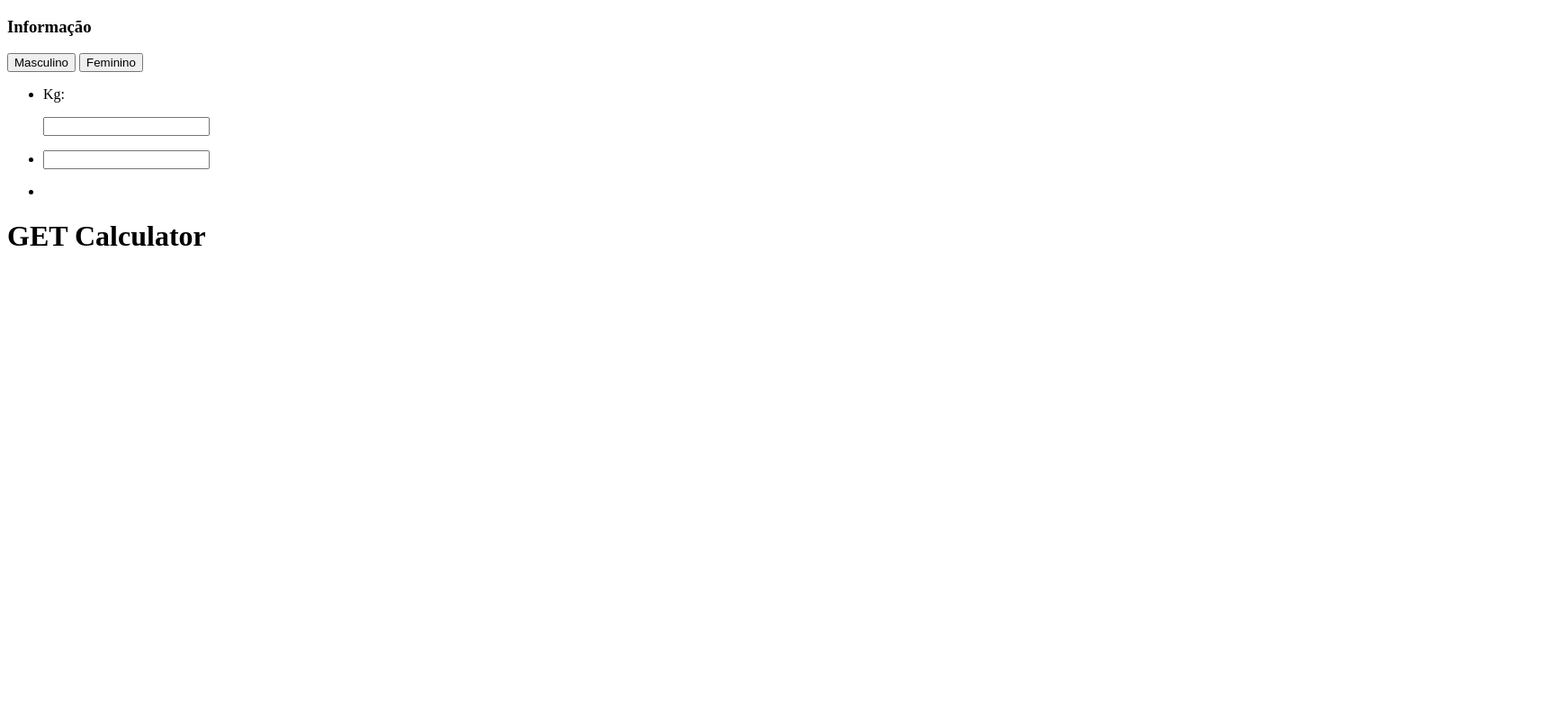
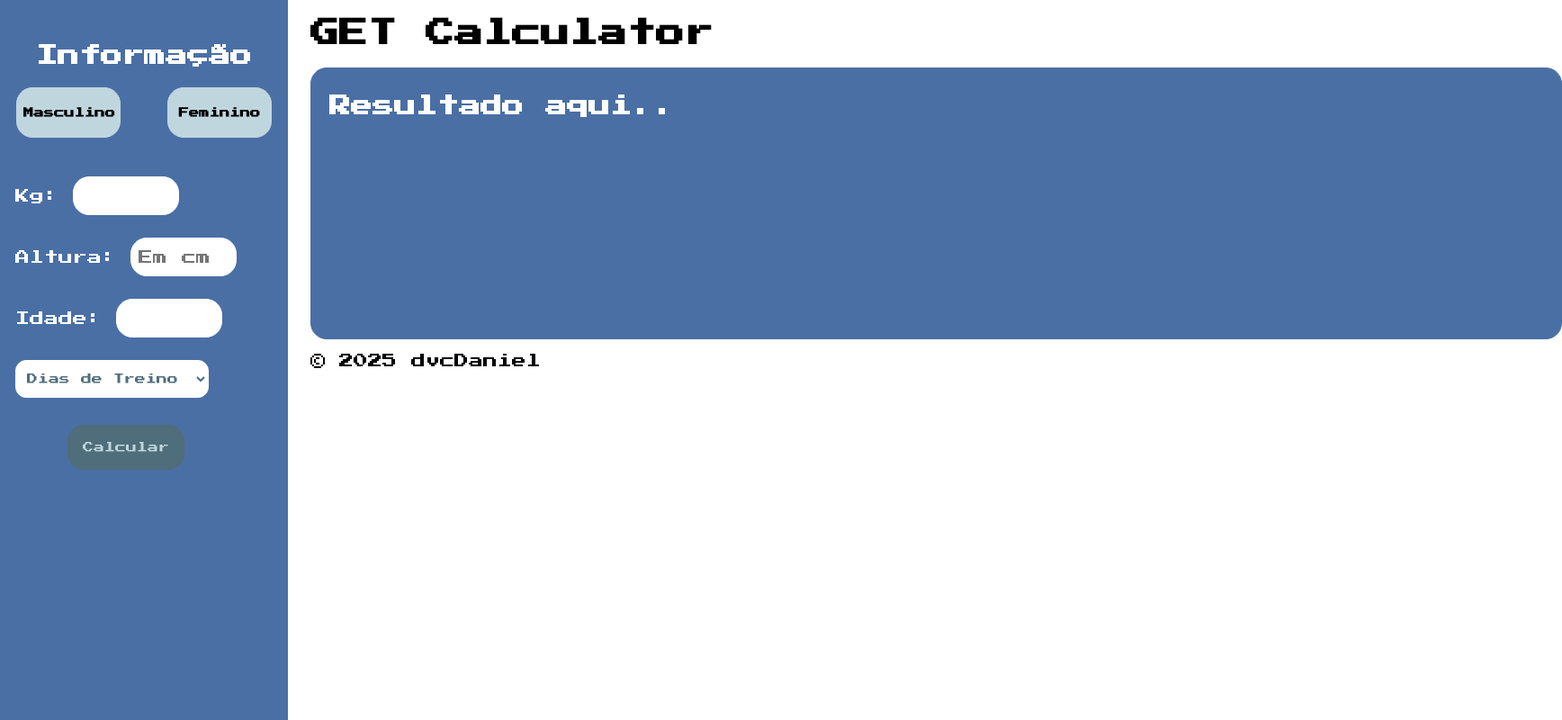
Before and after one commit to devdaniel28/GET-Calculator, a plain HTML site: page index.html in a window 1280 px wide. Shown: the whole page at 90% size, 1736 px wide, since content can reach past the window. Drawn offline with Linux system fonts and the light colour scheme.

Commit message:
Estilo estrutura pronto

```diff
--- a/index.html
+++ b/index.html
@@ -11,28 +11,42 @@
 <body>
     <section id="config">
         <h3>Informação</h3>
-        <button>Masculino</button>
-        <button>Feminino</button>
+        <button id="masculine">Masculino</button>
+        <button id="feminine">Feminino</button>
         <ul>
             <li>
                 <p>Kg:</p>
                 <input type="number" name="kilogrmas" id="kilogramas">
             </li>
             <li>
-                <p></p>
-                <input type="number" name="altura" id="altura">
+                <p>Altura:</p>
+                <input type="number" name="altura" id="altura" placeholder="Em cm">
             </li>
             <li>
-                <p></p>
-
+                <p>Idade:</p>
+                <input type="number" name="age" id="age">
+            </li>
+            <li>
+                <select name="trainingdays" id="trainingdays">
+                    <option value="nonevalue" selected>Dias de Treino</option>
+                    <option value="sedentario">Sedentario (Não Treina)</option>
+                    <option value="levemente-ativo">Levemente Ativo (1-3 dias de Treino)</option>
+                    <option value="moderadamente-ativo">Moderadanemte Ativo (3-5 dias de Treino)</option>
+                    <option value="muito-ativo">Muito Ativo (6-7 dias de Treino)</option>
+                    <option value="extremamente-ativo">Extremamente Ativo (Treino Intenso ou Atleta)</option>
+                </select>
             </li>
         </ul>
+        <button id="calcular">Calcular</button>
     </section>
     <main>
         <h1>GET Calculator</h1>
         <section id="result">
-
+            <h2>Resultado aqui..</h2>
         </section>
+        <footer>
+            <p>&copy; 2025 dvcDaniel</p>
+        </footer>
     </main>
 </body>
 <script src="src/js/script.js"></script>
--- a/src/css/style.css
+++ b/src/css/style.css
@@ -0,0 +1,123 @@
+@import url('https://fonts.googleapis.com/css2?family=Kanit:ital,wght@0,100;0,200;0,300;0,400;0,500;0,600;0,700;0,800;0,900;1,100;1,200;1,300;1,400;1,500;1,600;1,700;1,800;1,900&family=Open+Sans:ital,wght@0,300..800;1,300..800&family=Press+Start+2P&family=Work+Sans:ital,wght@0,100..900;1,100..900&display=swap');
+
+body {
+    margin: 0;
+    padding: 0;
+
+    font-family: "Press Start 2P", system-ui;
+
+    display: flex;
+    height: 100vh;
+    gap: 25px;
+}
+
+#config {
+    background: #4a6fa5;
+    color: #ffffff;
+}
+
+#config h3 {
+    text-align: center;
+    font-size: 18pt;
+
+    margin: 50px 5px 5px;
+
+
+}
+
+#config #feminine, #masculine {
+    background: #c0d6df;
+    border: #c0d6df 1px solid;
+    border-radius: 18px;
+
+    font-size: 8.5pt;
+    font-family: "Press Start 2P", system-ui;
+    font-weight: 700;
+
+    width: 100px;
+    height: 40px;
+
+    margin: 18px;
+    padding: 7px;
+
+    box-sizing: content-box;
+    text-align: center;
+}
+
+#config ul {
+    list-style: none;
+    text-decoration: none;
+    padding: 0;
+    margin: 5px 15px;
+}
+
+#config ul li {
+    margin: 25px 2px;
+    text-align: start;
+}
+
+#config p {
+    display: inline;
+}
+
+#kilogramas, #altura, #age {
+    background: #ffffff;
+    border: #ffffff 1px solid;
+    border-radius: 18px;
+
+    font-size: 12pt;
+    font-family: "Press Start 2P", system-ui;
+
+    height: 25px;
+    width: 100px;
+
+    padding: 8px;
+
+    box-sizing: content-box;
+}
+
+#trainingdays {
+    background: #fff;
+    border: #fff 1px solid;
+    border-radius: 12px;
+
+    height: 42px;
+    width: 215px;
+
+    font-size: 9pt;
+    font-family: "Press Start 2P", system-ui;
+    color: #4f6d7a;
+
+    padding: 8px;
+}
+
+#calcular {
+    background: #4f6d7a;
+    border: #4f6d7a 1px solid;
+    border-radius: 18px;
+
+    height: 50px;
+    width: 130px;
+
+    color: #c0d6df;
+
+    font-size: 9pt;
+    font-family: "Press Start 2P", system-ui;
+
+    margin: 5px 75px;
+}
+
+#result {
+    background: #4a6fa5;
+    border: #4a6fa5 1px solid;
+    border-radius: 18px;
+
+    height: 300px;
+    width: 310%;
+}
+
+#result h2 {
+    color: #fff;
+    padding: 10px 20px;
+
+}
```
